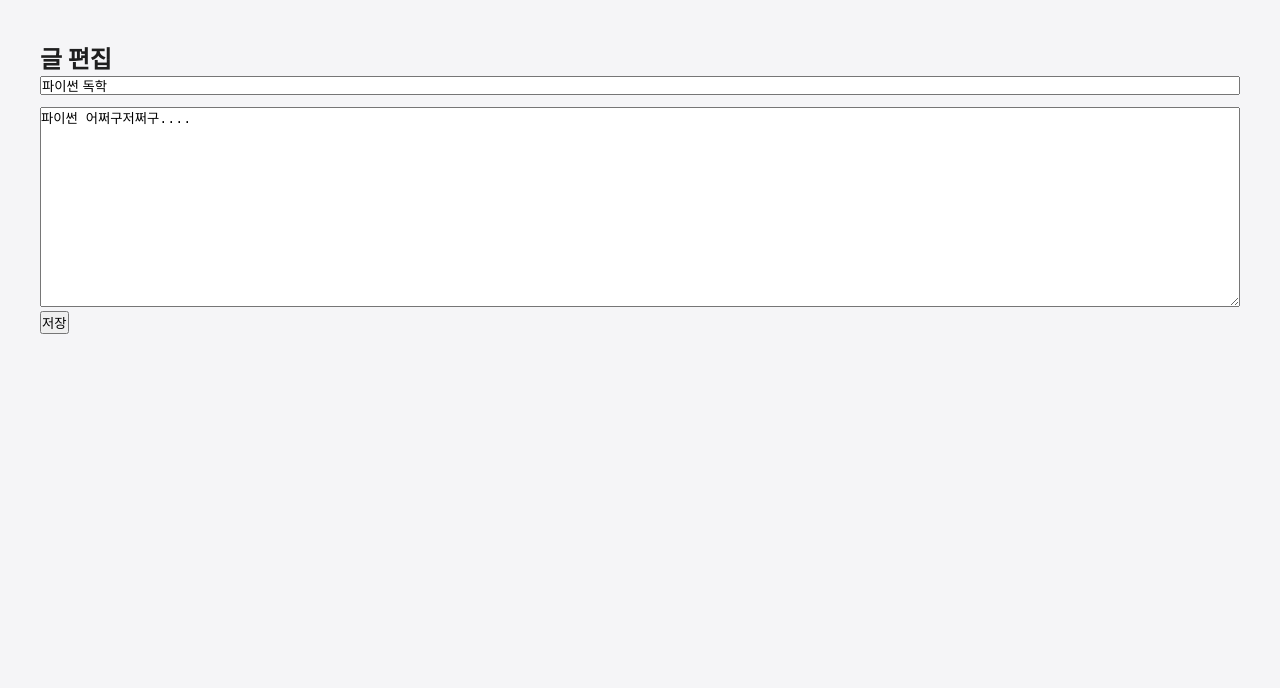
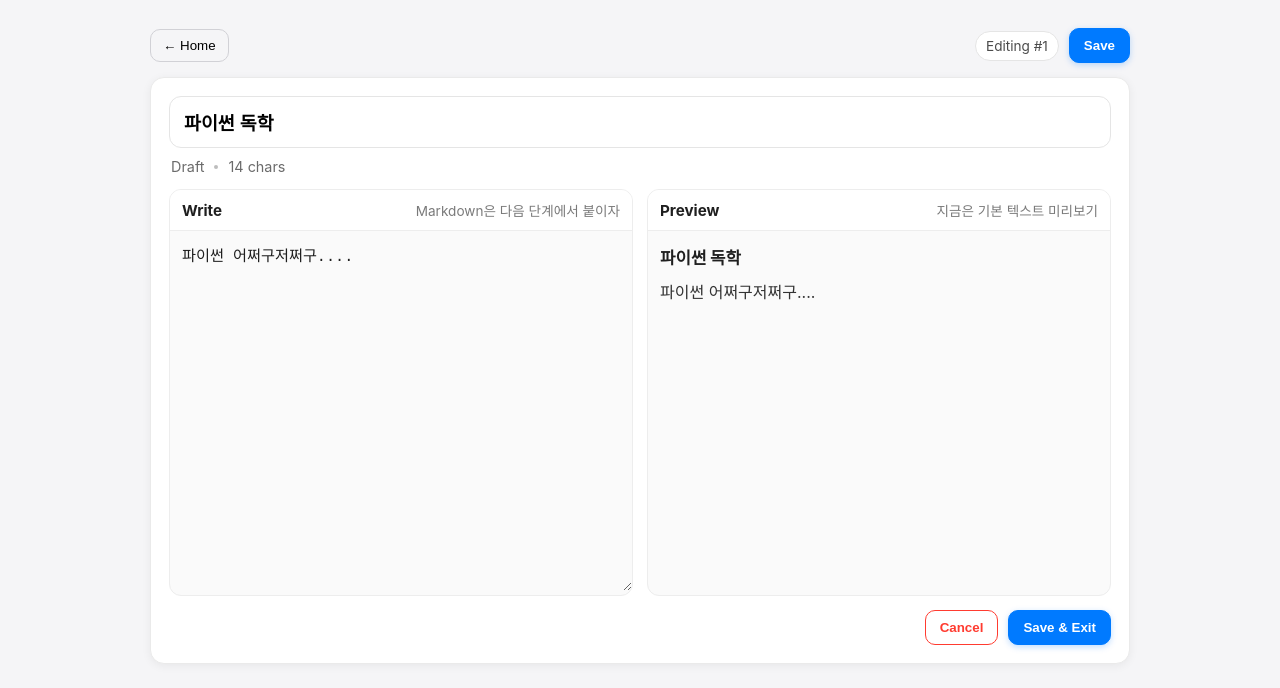
Before and after one commit to junnyontop-pixel/blog, a React (Vite) app: page /edit/1 in a window 1280 px wide. Shown: the top 688 px of the page. Built offline with nearby package versions, Linux system fonts and the light colour scheme.

Commit message:
refactor: split editor styles into EditPost.css

```diff
--- /dev/null
+++ b/src/pages/EditPost.css
@@ -0,0 +1,219 @@
+/* ===== Editor Page ===== */
+.editor_page {
+  min-height: 100vh;
+  padding: 28px 16px 60px;
+  background: #f5f5f7;
+}
+
+.editor_shell {
+  max-width: 980px;
+  margin: 0 auto;
+}
+
+.editor_header {
+  display: flex;
+  align-items: center;
+  justify-content: space-between;
+
+  margin-bottom: 14px;
+}
+
+.editor_header_right {
+  display: flex;
+  align-items: center;
+  gap: 10px;
+}
+
+.editor_badge {
+  font-size: 0.85rem;
+  padding: 6px 10px;
+  border-radius: 999px;
+  background: #ffffff;
+  border: 1px solid #e5e5e5;
+  color: #4b4b4b;
+}
+
+.editor_card {
+  background: #ffffff;
+  border: 1px solid #eaeaea;
+  border-radius: 14px;
+  padding: 18px;
+  box-shadow: 0 2px 10px rgba(0,0,0,0.06);
+}
+
+.editor_title {
+  font-size: 1.2rem;
+  font-weight: 700;
+  margin-bottom: 8px;
+}
+
+.editor_desc {
+  color: #4b4b4b;
+  line-height: 1.6;
+  margin-bottom: 12px;
+}
+
+.editor_input_title {
+  width: 100%;
+  border: 1px solid #e5e5e5;
+  border-radius: 12px;
+  padding: 14px 14px;
+
+  font-size: 1.15rem;
+  font-weight: 700;
+  outline: none;
+  transition: border-color 0.15s ease, box-shadow 0.15s ease;
+}
+
+.editor_input_title:focus {
+  border-color: #007aff;
+  box-shadow: 0 0 0 4px rgba(0, 122, 255, 0.12);
+}
+
+.editor_meta {
+  display: flex;
+  align-items: center;
+  gap: 10px;
+  padding: 10px 2px 14px;
+  color: #6b6b6b;
+  font-size: 0.9rem;
+}
+
+.meta_dot {
+  width: 4px;
+  height: 4px;
+  border-radius: 50%;
+  background: #bdbdbd;
+}
+
+.editor_grid {
+  display: grid;
+  grid-template-columns: 1fr 1fr;
+  gap: 14px;
+}
+
+@media (max-width: 860px) {
+  .editor_grid {
+    grid-template-columns: 1fr;
+  }
+}
+
+.editor_panel {
+  border: 1px solid #ededed;
+  border-radius: 12px;
+  overflow: hidden;
+  background: #fafafa;
+}
+
+.panel_head {
+  display: flex;
+  justify-content: space-between;
+  align-items: center;
+
+  padding: 10px 12px;
+  background: #ffffff;
+  border-bottom: 1px solid #ededed;
+}
+
+.panel_title {
+  font-weight: 700;
+  font-size: 0.95rem;
+}
+
+.panel_hint {
+  font-size: 0.85rem;
+  color: #7a7a7a;
+}
+
+.editor_textarea {
+  width: 100%;
+  min-height: 360px;
+  border: none;
+  outline: none;
+  resize: vertical;
+
+  padding: 14px 12px;
+  font-size: 0.95rem;
+  line-height: 1.6;
+  background: transparent;
+  color: #1f1f1f;
+}
+
+.editor_preview {
+  min-height: 360px;
+  padding: 14px 12px;
+  background: transparent;
+}
+
+.preview_title {
+  font-size: 1.05rem;
+  font-weight: 800;
+  margin-bottom: 10px;
+}
+
+.preview_body {
+  white-space: pre-wrap;
+  line-height: 1.7;
+  color: #333;
+}
+
+/* ===== Buttons (editor) ===== */
+.btn_ghost {
+  background: transparent;
+  border: 1px solid #d1d1d6;
+  border-radius: 10px;
+  padding: 8px 12px;
+  cursor: pointer;
+  transition: background-color 0.15s ease, transform 0.15s ease;
+}
+
+.btn_ghost:hover {
+  background: #ffffff;
+  transform: translateY(-1px);
+}
+
+.btn_primary {
+  background: #007aff;
+  border: 1px solid #007aff;
+  color: #ffffff;
+  border-radius: 10px;
+  padding: 9px 14px;
+  cursor: pointer;
+  font-weight: 700;
+  transition: transform 0.15s ease, box-shadow 0.15s ease, background-color 0.15s ease;
+  box-shadow: 0 2px 6px rgba(0, 122, 255, 0.25);
+}
+
+.btn_primary:hover {
+  background: #0063cc;
+  border-color: #0063cc;
+  transform: translateY(-1px);
+  box-shadow: 0 6px 14px rgba(0, 122, 255, 0.25);
+}
+
+.btn_primary:active {
+  transform: translateY(0);
+}
+
+.btn_danger_outline {
+  background: transparent;
+  border: 1px solid #ff3b30;
+  color: #ff3b30;
+  border-radius: 10px;
+  padding: 9px 14px;
+  cursor: pointer;
+  font-weight: 700;
+  transition: background-color 0.15s ease, transform 0.15s ease;
+}
+
+.btn_danger_outline:hover {
+  background: rgba(255, 59, 48, 0.08);
+  transform: translateY(-1px);
+}
+
+.editor_footer {
+  display: flex;
+  justify-content: flex-end;
+  gap: 10px;
+  padding-top: 14px;
+}
--- a/src/pages/EditPost.jsx
+++ b/src/pages/EditPost.jsx
@@ -1,42 +1,117 @@
-import { useParams, useNavigate } from "react-router-dom";
+import "./EditPost.css";
+import { useNavigate, useParams } from "react-router-dom";
 import { usePosts } from "../context/PostsContext";
-import { useState } from "react";
+import { useEffect, useMemo, useState } from "react";
 
 function EditPost() {
+  const navigate = useNavigate();
   const { id } = useParams();
-  const navigate = useNavigate();
   const { posts, setPosts } = usePosts();
 
-  const post = posts.find((p) => p.id === Number(id));
-  const [title, setTitle] = useState(post.title);
-  const [content, setContent] = useState(post.content);
+  const post = useMemo(() => posts.find((p) => String(p.id) === String(id)), [posts, id]);
+
+  const [title, setTitle] = useState("");
+  const [content, setContent] = useState("");
+
+  useEffect(() => {
+    if (!post) return;
+    setTitle(post.title);
+    setContent(post.content);
+  }, [post]);
 
   const handleSave = () => {
-    setPosts(
-      posts.map((p) =>
-        p.id === post.id ? { ...p, title, content } : p
+    setPosts((prev) =>
+      prev.map((p) =>
+        String(p.id) === String(id) ? { ...p, title: title.trim(), content } : p
       )
     );
     navigate("/");
   };
 
+  if (!post) {
     return (
-    <div style={{ padding: "40px" }}>
-      <h2>글 편집</h2>
+      <div className="editor_page">
+        <div className="editor_shell">
+          <div className="editor_header">
+            <button className="btn_ghost" onClick={() => navigate("/")}>← Back</button>
+          </div>
+          <div className="editor_card">
+            <h2 className="editor_title">Post not found</h2>
+            <p className="editor_desc">해당 글이 없어요. 홈으로 돌아가서 다시 선택해줘.</p>
+            <button className="btn_primary" onClick={() => navigate("/")}>Go Home</button>
+          </div>
+        </div>
+      </div>
+    );
+  }
 
+  return (
+    <div className="editor_page">
+      <div className="editor_shell">
+        {/* 상단 바 */}
+        <div className="editor_header">
+          <button className="btn_ghost" onClick={() => navigate("/")}>← Home</button>
+
+          <div className="editor_header_right">
+            <span className="editor_badge">Editing #{post.id}</span>
+            <button className="btn_primary" onClick={handleSave}>Save</button>
+          </div>
+        </div>
+
+        {/* 카드 */}
+        <div className="editor_card">
           <input
+            className="editor_input_title"
             value={title}
             onChange={(e) => setTitle(e.target.value)}
-        style={{ width: "100%", marginBottom: "12px" }}
+            placeholder="제목을 입력하세요"
           />
 
+          <div className="editor_meta">
+            <span className="meta_item">Draft</span>
+            <span className="meta_dot" />
+            <span className="meta_item">{content.length} chars</span>
+          </div>
+
+          <div className="editor_grid">
+            {/* 왼쪽: 작성 */}
+            <div className="editor_panel">
+              <div className="panel_head">
+                <span className="panel_title">Write</span>
+                <span className="panel_hint">Markdown은 다음 단계에서 붙이자</span>
+              </div>
               <textarea
+                className="editor_textarea"
                 value={content}
                 onChange={(e) => setContent(e.target.value)}
-        style={{ width: "100%", height: "200px" }}
+                placeholder="내용을 입력하세요..."
               />
+            </div>
 
-      <button onClick={handleSave}>저장</button>
+            {/* 오른쪽: 미리보기(일단 텍스트 프리뷰) */}
+            <div className="editor_panel">
+              <div className="panel_head">
+                <span className="panel_title">Preview</span>
+                <span className="panel_hint">지금은 기본 텍스트 미리보기</span>
+              </div>
+              <div className="editor_preview">
+                <h3 className="preview_title">{title || "제목 미리보기"}</h3>
+                <p className="preview_body">{content || "내용 미리보기..."}</p>
+              </div>
+            </div>
+          </div>
+
+          {/* 하단 액션 */}
+          <div className="editor_footer">
+            <button className="btn_danger_outline" onClick={() => navigate("/")}>
+              Cancel
+            </button>
+            <button className="btn_primary" onClick={handleSave}>
+              Save & Exit
+            </button>
+          </div>
+        </div>
+      </div>
     </div>
   );
 }
```
Lines whose indentation alone changed are shown as unchanged.
